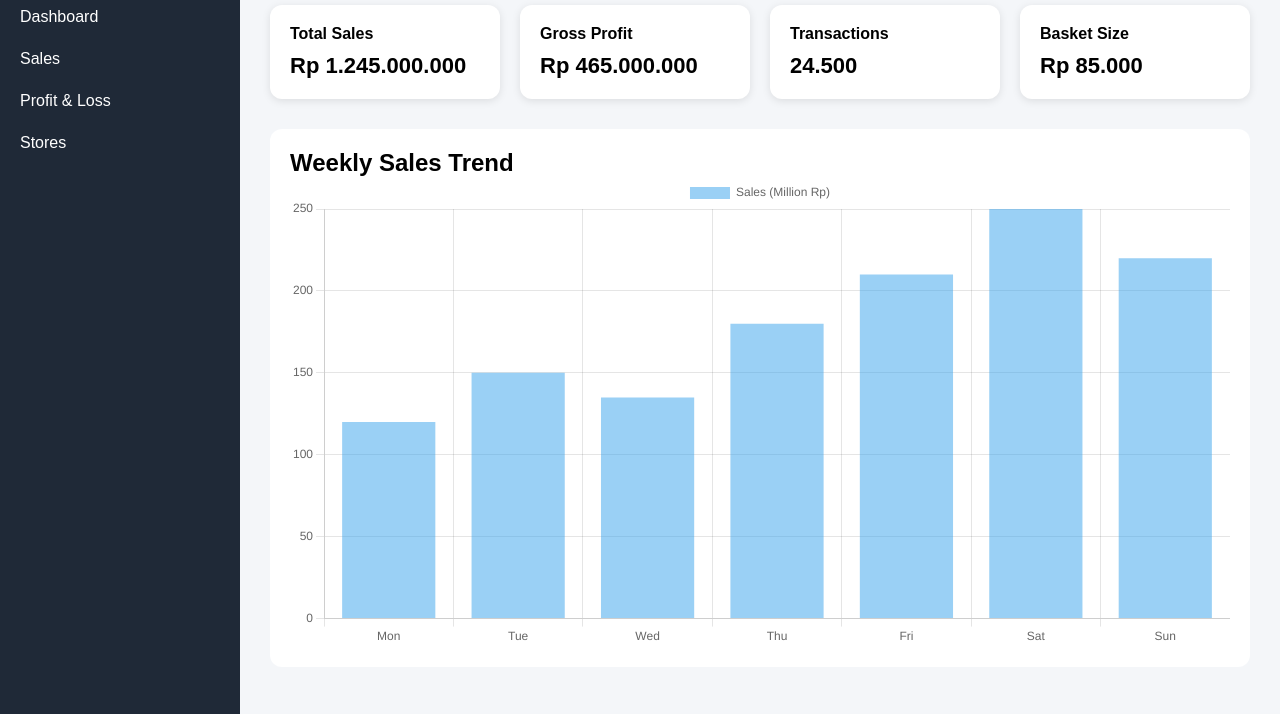
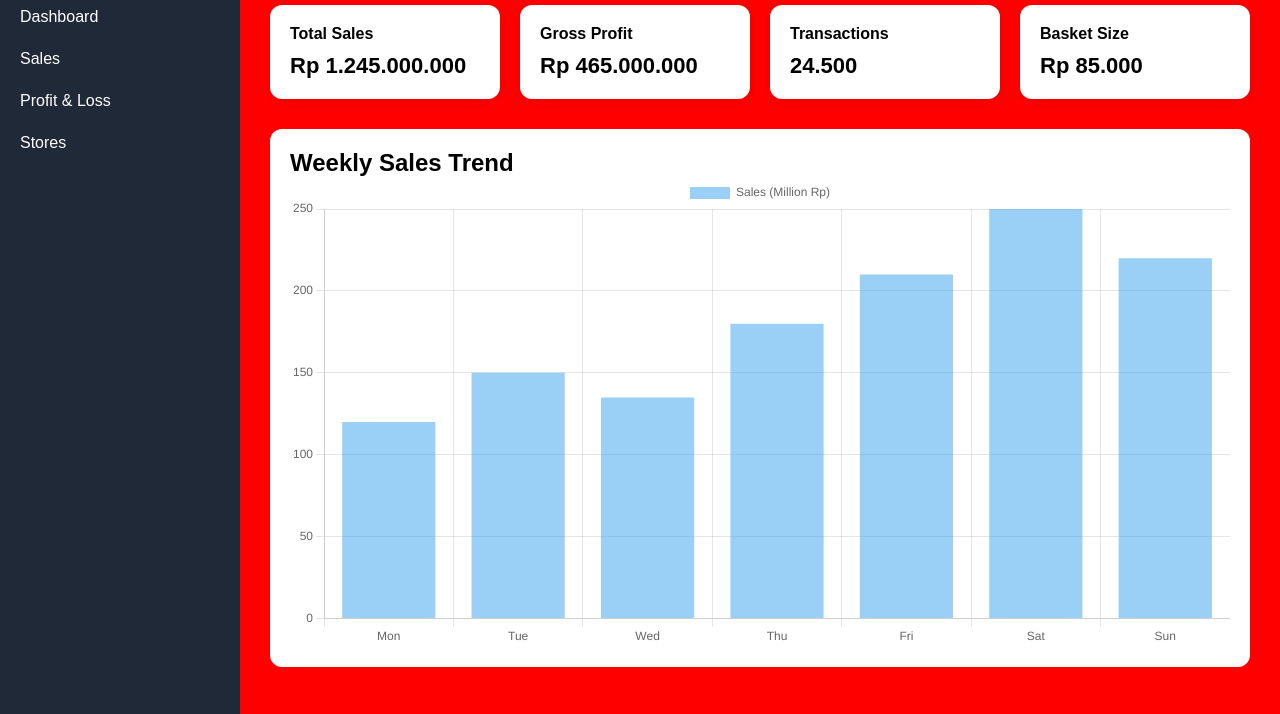
Before and after one commit to inggitrusdianhidayat-ops/retail-performance-dashboard, a plain HTML site: page index.html in a window 1280 px wide. Shown: the part 82-796 px from the top of the page. Drawn offline with nearby package versions, Linux system fonts and the light colour scheme.

Commit message:
Add red background to body element

```diff
--- a/style.css
+++ b/style.css
@@ -1,4 +1,7 @@
-*{
+body{
+    background:red !important;
+}*
+{
 margin:0;
 padding:0;
 box-sizing:border-box;
```
